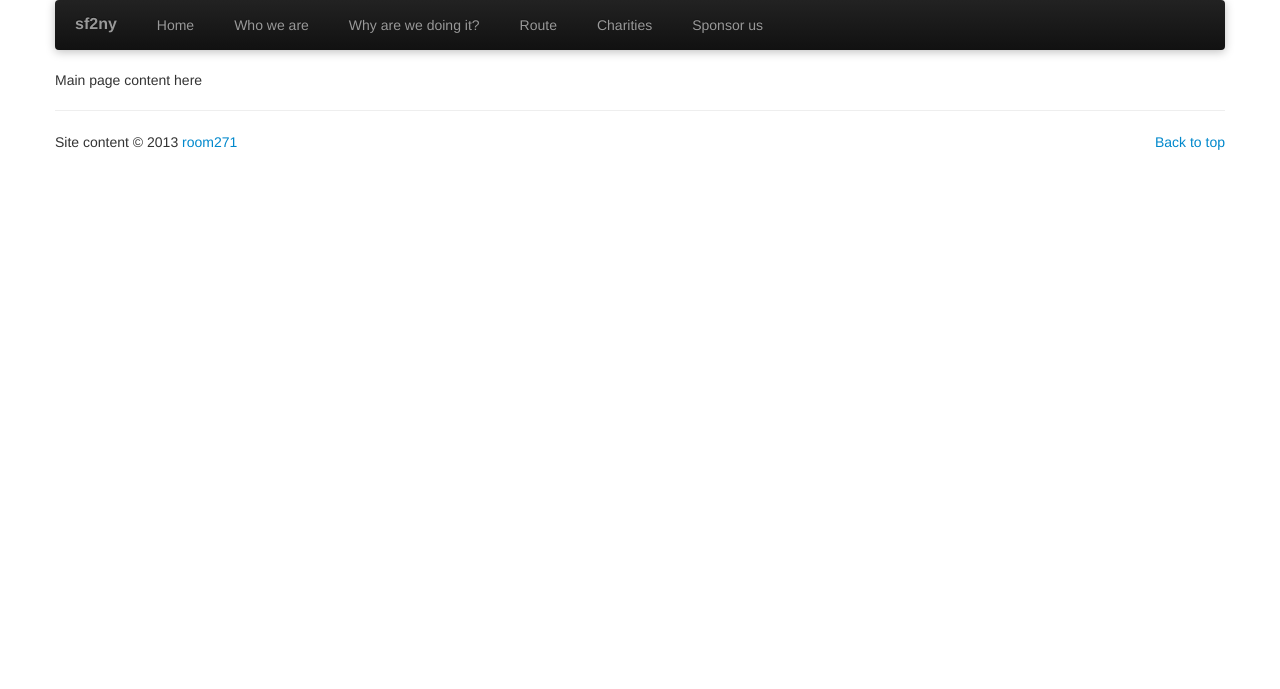
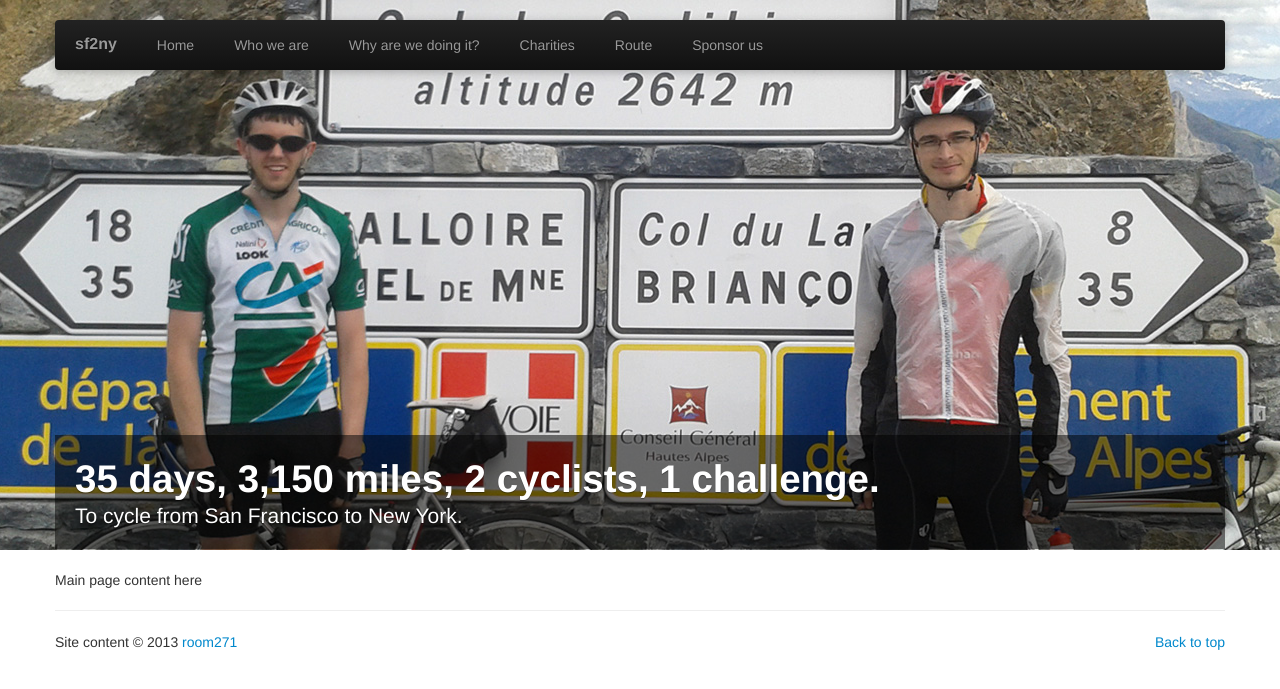
Before and after one commit to nicl/sf2ny, a PHP site: template resources/views/page.twig in a window 1280 px wide. Shown: the top 689 px of the page. Run offline with PHP 8.4, Linux system fonts and the light colour scheme; the template is opened without the code that fills it, so the values that code supplies are empty; some libraries are stand-ins or nearby versions.

Commit message:
further content added and styling

```diff
--- a/public/css/sf2ny.css
+++ b/public/css/sf2ny.css
@@ -11,6 +11,7 @@
     margin-top: 20px;
     margin-bottom: -90px; /* Negative margin to pull up carousel. 90px is roughly margins and height of navbar. */
 }
+
 .navbar-wrapper .navbar {
 }
 
@@ -47,6 +48,12 @@
     margin: 0 0 10px;
  }
 
+body {
+    background-image: url("/img/col-du-galibier.jpg");
+    background-position: center top;
+    background-repeat: no-repeat;
+}
+
   /* IFRAMES
  ---------------------------------------------------------------------------- */
 
@@ -63,3 +70,36 @@
     left: 0;
     width: 100%;
 }
+
+  /* HEADER
+ ---------------------------------------------------------------------------- */
+
+ header {
+    margin-bottom: 20px;
+ }
+
+  /* MAIN SPLASH
+ ---------------------------------------------------------------------------- */
+
+.splash {
+    width: 100%;
+    height: 550px;
+    overflow: hidden;
+    position: relative;
+}
+
+ .splash-caption {
+    margin-top: 435px;
+    max-width: 100%;
+    padding: 20px;
+    position: static;
+    background: rgba(0, 0, 0, 0.5);
+}
+
+.splash-caption h1,
+.splash-caption .lead {
+   color: #FFFFFF;
+   line-height: 1.25;
+   margin: 0;
+   text-shadow: 0 1px 1px rgba(0, 0, 0, 0.4);
+}
--- a/resources/views/charities.twig
+++ b/resources/views/charities.twig
@@ -12,7 +12,7 @@
 
     <h1>MacMillan Cancer Support</h1>
 
-    <img class="image-medium pull-right" src="/img/macmillan.jpg" alt="MacMillan Cancer Support logo">
+    <img class="image-medium pull-right" src="/img/macmillan-cancer-support.jpg" alt="MacMillan Cancer Support logo">
 
     <p>“We are a source of support, helping with all the things that people
       affected by cancer want and need. It's not only patients who live with
--- a/resources/views/homepage.twig
+++ b/resources/views/homepage.twig
@@ -4,8 +4,7 @@
 
 <article>
 
-  <p class="lead">35 days, 3,150 miles, 2 cyclists, 1 challenge. To cycle from
-    San Francisco to New York. We’re John and Thomas, two British cyclists
+  <p class="lead">We’re John and Thomas, two British cyclists
     aiming to cycle across America to raise money for 3 charities, Cancer
     Research UK, MacMillan and the Stroke Association.</p>
 
--- a/resources/views/page-outer.twig
+++ b/resources/views/page-outer.twig
@@ -14,6 +14,7 @@
 
   <header>
 
+    <div class="navbar-wrapper">
       <div class="container">
         <div class="navbar navbar-inverse">
           <div class="navbar-inner">
@@ -28,13 +29,25 @@
                 <li><a href="/">Home</a></li>
                 <li><a href="/who-we-are">Who we are</a></li>
                 <li><a href="/why-are-we-doing-it">Why are we doing it?</a></li>
+                <li><a href="/charities">Charities</a></li>
                 <li><a href="/route">Route</a></li>
-              <li><a href="/charities">Charities</a></li>
                 <li><a href="/sponsor-us">Sponsor us</a></li>
               </ul>
             </div>
           </div>
         </div>
+      </div>
+    </div>
+
+  <div class="splash">
+
+    <div class="container">
+      <div class="splash-caption">
+        <h1>35 days, 3,150 miles, 2 cyclists, 1 challenge.</h1>
+        <p class="lead">To cycle from San Francisco to New York.</p>
+      </div>
+    </div>
+
   </div>
 
   </header>
--- /dev/null
+++ b/resources/views/sponsor-us.twig
@@ -0,0 +1,6 @@
+{% extends 'page-outer.twig' %}
+
+{% block content %}
+<h1>Sponsor us</h1>
+<p class="lead">Content to be added soon...</p>
+{% endblock %}
--- a/src/sf2ny/sf2ny.php
+++ b/src/sf2ny/sf2ny.php
@@ -29,7 +29,7 @@ $app->get('/charities', function () use ($app) {
 
 // sponsor us
 $app->get('/sponsor-us', function () use ($app) {
-    return 'sponsor us page';
+    return $app['twig']->render('sponsor-us.twig');
 });
 
 return $app;
```
Also changed, not shown: public/img/cancer-research-uk.jpg (added), public/img/col-du-galibier.jpg, public/img/john.jpg, public/img/macmillan-cancer-support.jpg (added), public/img/stroke-association.jpg (added), public/img/thomas.jpg. Lines whose indentation alone changed are shown as unchanged.
